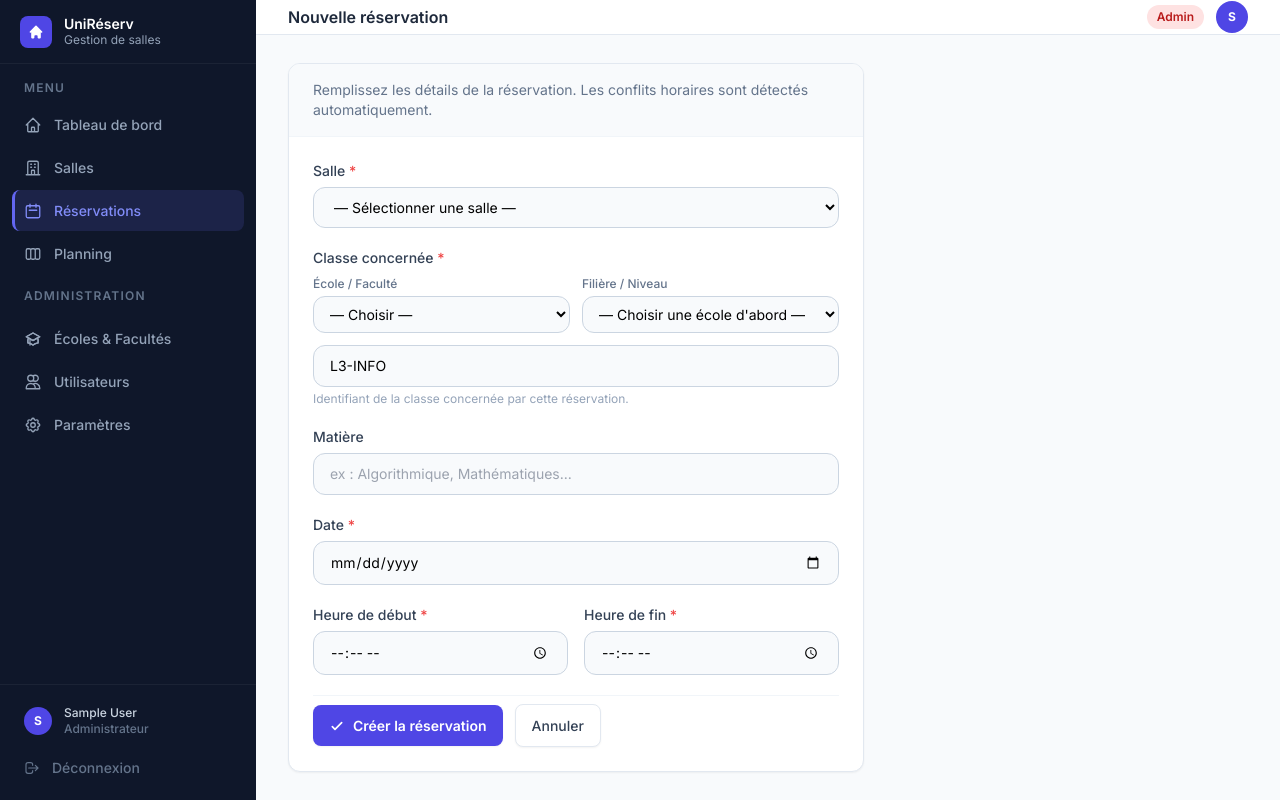
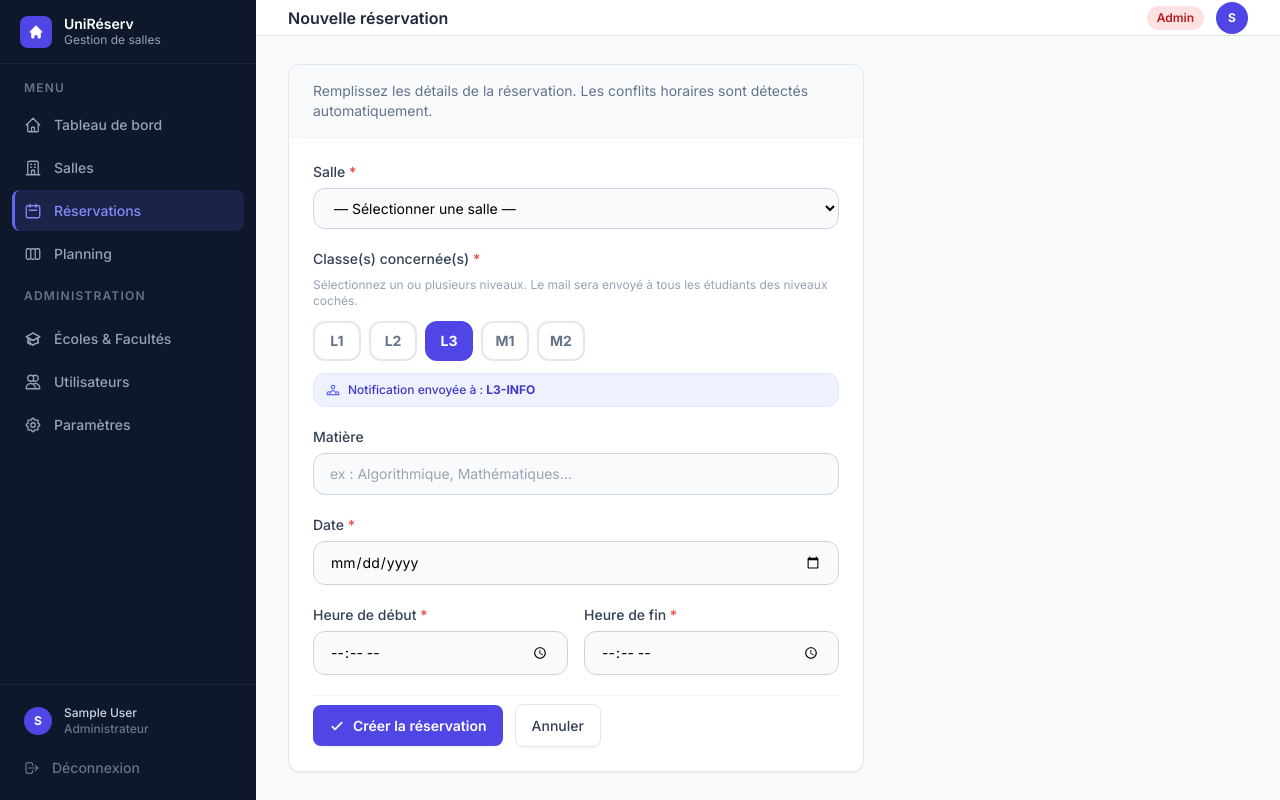
Before and after one commit to GodsonInvest/TP_Python_Projet_7_ANATO-HOVO, a Flask app: page /reservations/ajouter in a window 1280 px wide. Run offline with Flask 3, Linux system fonts and the light colour scheme; the visitor is signed in with stand-in values (Sample User, id 1); data comes from the database, SQL or seed files in the repository; some libraries are stand-ins or nearby versions.

Commit message:
Notification email à toutes les classes concernées
- Formulaire : boutons toggle L1/L2/L3/M1/M2 multi-sélection
  avec aperçu des niveaux sélectionnés
- Une réservation peut désormais cibler plusieurs niveaux (ex: L1,L2)
- _notifier : parcourt tous les niveaux séparés par virgule
- _niveau() : extrait le préfixe niveau d'une chaîne classe
- Matching flexible : L3-IG matchs les étudiants de niveau L3

```diff
--- a/gestion de salle/app.py
+++ b/gestion de salle/app.py
@@ -110,15 +110,25 @@ def _envoyer_otp(email: str, otp: str, nom: str = "") -> bool:
         return False
 
 
+def _niveau(classe: str) -> str:
+    """Extrait le niveau (L1/L2/L3/M1/M2) d'une chaîne de classe."""
+    import re
+    m = re.match(r'^(L[1-3]|M[1-2])', classe.strip().upper())
+    return m.group(1) if m else classe.strip().upper()
+
+
 def _notifier(reservation, utilisateurs, annulation=False):
     """Envoie les emails aux parties concernées. Échoue silencieusement si SMTP absent."""
     notif = _get_notif()
     if notif is None:
         return
     try:
+        # Supporte plusieurs classes séparées par virgule (ex: "L1,L2,L3")
+        niveaux_res = {_niveau(c) for c in reservation.classe.split(",") if c.strip()}
+
         etudiants = [
             u for u in utilisateurs.values()
-            if isinstance(u, Etudiant) and u.classe == reservation.classe
+            if isinstance(u, Etudiant) and _niveau(u.classe) in niveaux_res
         ]
         enseignant = next(
             (u for u in utilisateurs.values()
@@ -598,7 +608,9 @@ def reservation_ajouter():
 
     if request.method == "POST":
         salle_id  = request.form.get("salle_id", "")
-        classe    = request.form.get("classe", "").strip()
+        # Niveaux cochés (multi-valeur) ou champ texte de secours
+        niveaux   = request.form.getlist("niveaux")
+        classe    = ",".join(sorted(niveaux)) if niveaux else request.form.get("classe", "").strip()
         date_str  = request.form.get("date", "").strip()
         debut_str = request.form.get("heure_debut", "").strip()
         fin_str   = request.form.get("heure_fin", "").strip()
--- a/gestion de salle/templates/reservation_form.html
+++ b/gestion de salle/templates/reservation_form.html
@@ -39,74 +39,40 @@
           </select>
         </div>
 
-        <!-- Classe concernée -->
+        <!-- Classe(s) concernée(s) -->
         <div>
           <label class="block text-sm font-medium text-slate-700 mb-2">
-            Classe concernée <span class="text-red-500">*</span>
+            Classe(s) concernée(s) <span class="text-red-500">*</span>
           </label>
+          <p class="text-xs text-slate-400 mb-3">Sélectionnez un ou plusieurs niveaux. Le mail sera envoyé à tous les étudiants des niveaux cochés.</p>
 
-          {% if user_role == 'responsable' %}
-          <!-- Sélecteur de mode pour le responsable -->
-          <div class="grid grid-cols-2 gap-2 mb-3" id="mode-selector">
-            <button type="button" id="btn-ma-classe"
-              onclick="setMode('promotion')"
-              class="mode-btn flex items-center justify-center gap-2 px-3 py-2.5 rounded-xl border-2 border-indigo-600 bg-indigo-50 text-sm font-semibold text-indigo-700 transition-all">
-              <svg class="w-4 h-4" fill="none" stroke="currentColor" stroke-width="2" viewBox="0 0 24 24">
-                <path stroke-linecap="round" stroke-linejoin="round" d="M16 7a4 4 0 11-8 0 4 4 0 018 0zM12 14a7 7 0 00-7 7h14a7 7 0 00-7-7z"/>
-              </svg>
-              Ma promotion
-            </button>
-            <button type="button" id="btn-tronc"
-              onclick="setMode('tronc')"
-              class="mode-btn flex items-center justify-center gap-2 px-3 py-2.5 rounded-xl border-2 border-slate-200 bg-white text-sm font-semibold text-slate-500 transition-all">
-              <svg class="w-4 h-4" fill="none" stroke="currentColor" stroke-width="2" viewBox="0 0 24 24">
-                <path stroke-linecap="round" stroke-linejoin="round" d="M17 20h5v-2a3 3 0 00-5.356-1.857M17 20H7m10 0v-2c0-.656-.126-1.283-.356-1.857M7 20H2v-2a3 3 0 015.356-1.857M7 20v-2c0-.656.126-1.283.356-1.857m0 0a5.002 5.002 0 019.288 0M15 7a3 3 0 11-6 0 3 3 0 016 0z"/>
-              </svg>
-              Tronc commun
-            </button>
+          <div class="flex flex-wrap gap-2 mb-3">
+            {% for niv in ['L1','L2','L3','M1','M2'] %}
+            <label class="cursor-pointer select-none">
+              <input type="checkbox" name="niveaux" value="{{ niv }}" class="sr-only niveau-cb"
+                {% if pre_classe and pre_classe.startswith(niv) %}checked{% endif %}
+                onchange="updateClasse()"/>
+              <span class="niveau-chip inline-flex items-center justify-center w-12 py-2 rounded-xl border-2 text-sm font-bold transition-all
+                {% if pre_classe and pre_classe.startswith(niv) %}
+                  border-indigo-600 bg-indigo-600 text-white
+                {% else %}
+                  border-slate-200 bg-white text-slate-500 hover:border-indigo-300
+                {% endif %}">
+                {{ niv }}
+              </span>
+            </label>
+            {% endfor %}
           </div>
-          {% endif %}
 
-          <!-- Sélecteur filière (visible en mode tronc commun) -->
-          {% if ecoles_filieres %}
-          <div id="filiere-picker" class="{% if user_role == 'responsable' %}hidden {% endif %}mb-3 space-y-2">
-            <div class="grid grid-cols-2 gap-3">
-              <div>
-                <label class="block text-xs font-medium text-slate-500 mb-1">École / Faculté</label>
-                <select id="select-ecole" onchange="filterFilieres()"
-                  class="w-full rounded-xl border border-slate-300 bg-slate-50 px-3 py-2 text-sm focus:outline-none focus:ring-2 focus:ring-indigo-400 transition-all">
-                  <option value="">— Choisir —</option>
-                  {% for ef in ecoles_filieres %}
-                  <option value="{{ ef.ecole.id }}">
-                    {% if ef.ecole.abreviation %}{{ ef.ecole.abreviation }} — {% endif %}{{ ef.ecole.nom }}
-                  </option>
-                  {% endfor %}
-                </select>
-              </div>
-              <div>
-                <label class="block text-xs font-medium text-slate-500 mb-1">Filière / Niveau</label>
-                <select id="select-filiere" onchange="applyFiliere()"
-                  class="w-full rounded-xl border border-slate-300 bg-slate-50 px-3 py-2 text-sm focus:outline-none focus:ring-2 focus:ring-indigo-400 transition-all">
-                  <option value="">— Choisir une école d'abord —</option>
-                </select>
-              </div>
-            </div>
+          <!-- Champ caché soumis au formulaire -->
+          <input type="hidden" name="classe" id="classe-final"
+            value="{{ pre_classe }}" required/>
+
+          <!-- Aperçu des classes sélectionnées -->
+          <div id="classe-apercu" class="{% if not pre_classe %}hidden {% endif %}flex items-center gap-2 px-3 py-2 rounded-xl bg-indigo-50 border border-indigo-100">
+            <svg class="w-3.5 h-3.5 text-indigo-500 shrink-0" fill="none" stroke="currentColor" stroke-width="2" viewBox="0 0 24 24"><path stroke-linecap="round" stroke-linejoin="round" d="M17 20h5v-2a3 3 0 00-5.356-1.857M17 20H7m10 0v-2c0-.656-.126-1.283-.356-1.857M7 20H2v-2a3 3 0 015.356-1.857M7 20v-2c0-.656.126-1.283.356-1.857m0 0a5.002 5.002 0 019.288 0M15 7a3 3 0 11-6 0 3 3 0 016 0z"/></svg>
+            <span class="text-xs text-indigo-700 font-medium">Notification envoyée à : <strong id="classe-apercu-txt">{{ pre_classe }}</strong></span>
           </div>
-          {% endif %}
-
-          <!-- Champ classe (toujours visible, éditable) -->
-          <input type="text" name="classe" id="input-classe" required
-            value="{{ pre_classe }}"
-            placeholder="ex : L3-INFO ou L3-IG"
-            class="w-full rounded-xl border border-slate-300 bg-slate-50 px-4 py-2.5 text-sm
-                   focus:outline-none focus:ring-2 focus:ring-indigo-500 focus:bg-white transition-all"/>
-          <p class="mt-1 text-xs text-slate-400">
-            {% if user_role == 'responsable' and pre_classe %}
-              Pré-remplie avec votre classe. Modifiable manuellement si besoin.
-            {% else %}
-              Identifiant de la classe concernée par cette réservation.
-            {% endif %}
-          </p>
         </div>
 
         <!-- Matière -->
@@ -152,71 +118,32 @@
 </div>
 
 <script>
-const PRE_CLASSE  = {{ pre_classe | tojson }};
-const UNITES      = {{ unites_json | safe }};
+function updateClasse() {
+  const checked = [...document.querySelectorAll('.niveau-cb:checked')].map(cb => cb.value);
+  const hidden  = document.getElementById('classe-final');
+  const apercu  = document.getElementById('classe-apercu');
+  const apercuTxt = document.getElementById('classe-apercu-txt');
 
-/* ── Mode promotion / tronc commun ── */
-function setMode(mode) {
-  const picker   = document.getElementById('filiere-picker');
-  const btnProm  = document.getElementById('btn-ma-classe');
-  const btnTronc = document.getElementById('btn-tronc');
-  const input    = document.getElementById('input-classe');
-
-  if (mode === 'promotion') {
-    btnProm.classList.replace('border-slate-200', 'border-indigo-600');
-    btnProm.classList.replace('bg-white', 'bg-indigo-50');
-    btnProm.classList.replace('text-slate-500', 'text-indigo-700');
-    btnTronc.classList.replace('border-indigo-600', 'border-slate-200');
-    btnTronc.classList.replace('bg-indigo-50', 'bg-white');
-    btnTronc.classList.replace('text-indigo-700', 'text-slate-500');
-    if (picker) picker.classList.add('hidden');
-    input.value = PRE_CLASSE;
-  } else {
-    btnTronc.classList.replace('border-slate-200', 'border-indigo-600');
-    btnTronc.classList.replace('bg-white', 'bg-indigo-50');
-    btnTronc.classList.replace('text-slate-500', 'text-indigo-700');
-    btnProm.classList.replace('border-indigo-600', 'border-slate-200');
-    btnProm.classList.replace('bg-indigo-50', 'bg-white');
-    btnProm.classList.replace('text-indigo-700', 'text-slate-500');
-    if (picker) picker.classList.remove('hidden');
-    input.value = '';
-    input.focus();
-  }
-}
-
-/* ── Filtrage des filières par école ── */
-function filterFilieres() {
-  const ecoleId  = parseInt(document.getElementById('select-ecole').value);
-  const sel      = document.getElementById('select-filiere');
-  if (!sel) return;
-  sel.innerHTML  = '<option value="">— Sélectionner —</option>';
-
-  if (!ecoleId) return;
-
-  // Grouper par nom de filière
-  const groupes = {};
-  UNITES.filter(u => u.ecole_id === ecoleId).forEach(u => {
-    if (!groupes[u.nom]) groupes[u.nom] = [];
-    groupes[u.nom].push(u);
+  // Mettre à jour les styles des chips
+  document.querySelectorAll('.niveau-cb').forEach(cb => {
+    const chip = cb.nextElementSibling;
+    if (cb.checked) {
+      chip.classList.remove('border-slate-200','bg-white','text-slate-500');
+      chip.classList.add('border-indigo-600','bg-indigo-600','text-white');
+    } else {
+      chip.classList.add('border-slate-200','bg-white','text-slate-500');
+      chip.classList.remove('border-indigo-600','bg-indigo-600','text-white');
+    }
   });
 
-  Object.keys(groupes).sort().forEach(nom => {
-    const niveaux = groupes[nom].sort((a,b) => a.niveau.localeCompare(b.niveau));
-    niveaux.forEach(u => {
-      const opt = document.createElement('option');
-      const abr = u.abreviation ? ` (${u.abreviation})` : '';
-      opt.value = u.niveau + (u.abreviation ? '-' + u.abreviation : '');
-      opt.textContent = u.niveau + ' — ' + u.nom + abr;
-      sel.appendChild(opt);
-    });
-  });
-}
-
-/* ── Appliquer la filière choisie au champ classe ── */
-function applyFiliere() {
-  const sel   = document.getElementById('select-filiere');
-  const input = document.getElementById('input-classe');
-  if (sel && sel.value) input.value = sel.value;
+  if (checked.length > 0) {
+    hidden.value = checked.join(',');
+    apercuTxt.textContent = checked.join(', ');
+    apercu.classList.remove('hidden');
+  } else {
+    hidden.value = '';
+    apercu.classList.add('hidden');
+  }
 }
 </script>
 {% endblock %}
```
